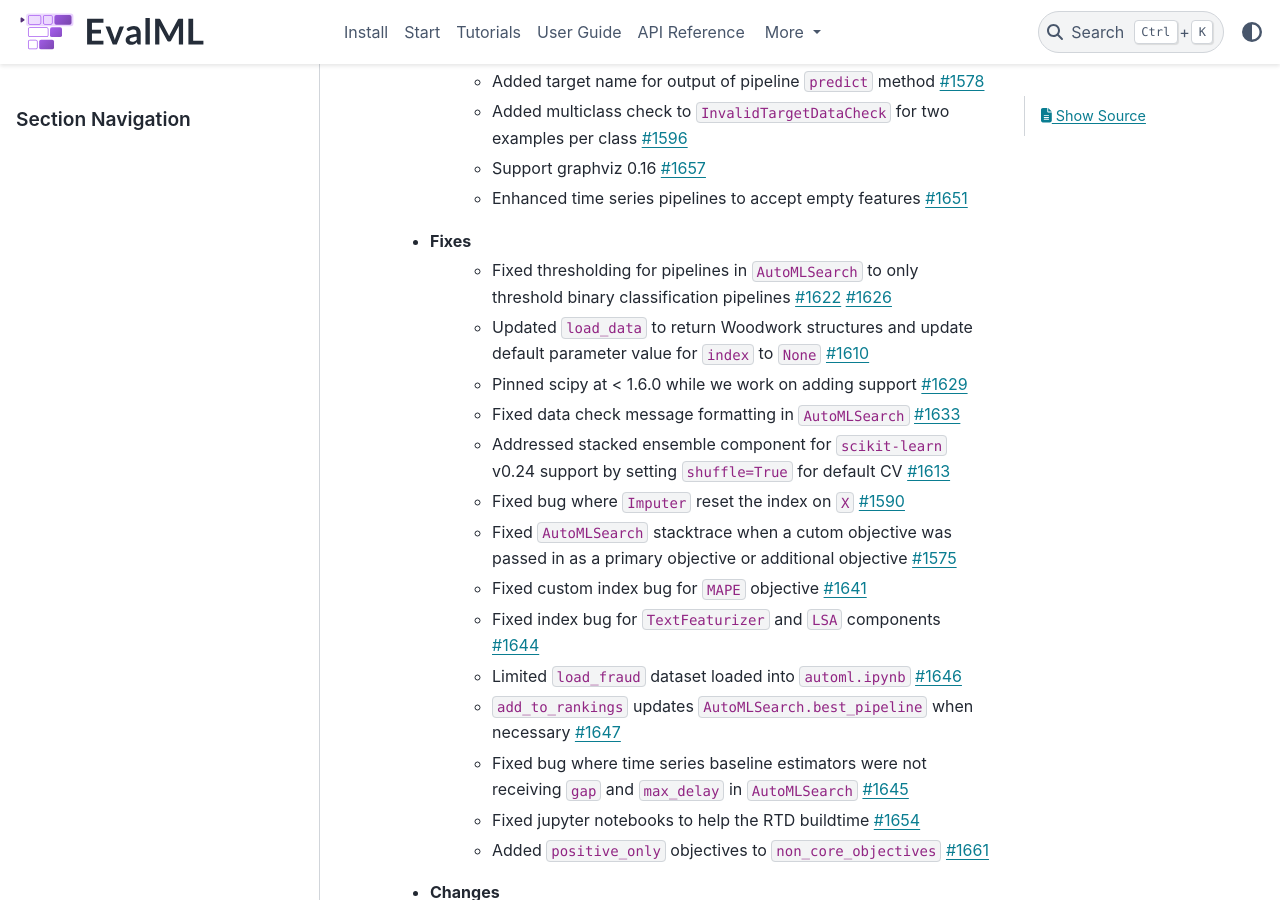
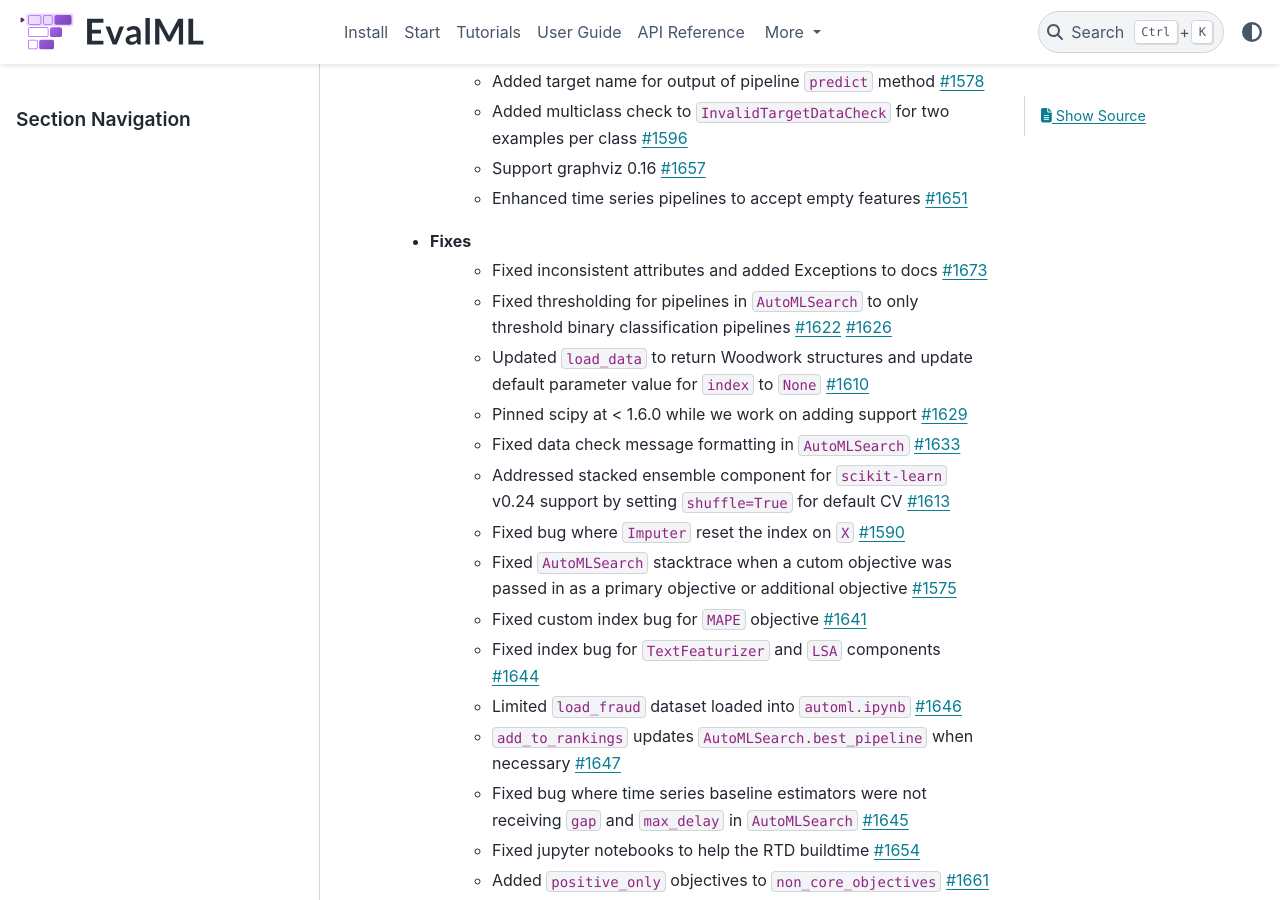
Before and after one commit to alteryx/evalml, a Sphinx documentation site: the page built from docs/source/release_notes.rst, in a window 1280 px wide and 900 px high, scrolled down 314 px. Built offline with Sphinx 7.4.7 and the PyData theme 0.15.4, drawn with Linux system fonts in a browser that asks for light colours; comment, search, counter and statistics services are not loaded.

Commit message:
Release notes update

```diff
--- a/docs/source/release_notes.rst
+++ b/docs/source/release_notes.rst
@@ -10,6 +10,7 @@ Release Notes
         * Support graphviz 0.16 :pr:`1657`
         * Enhanced time series pipelines to accept empty features :pr:`1651`
     * Fixes
+        * Fixed inconsistent attributes and added Exceptions to docs :pr:`1673`
         * Fixed thresholding for pipelines in ``AutoMLSearch`` to only threshold binary classification pipelines :pr:`1622` :pr:`1626`
         * Updated ``load_data`` to return Woodwork structures and update default parameter value for ``index`` to ``None`` :pr:`1610`
         * Pinned scipy at < 1.6.0 while we work on adding support :pr:`1629`
```
